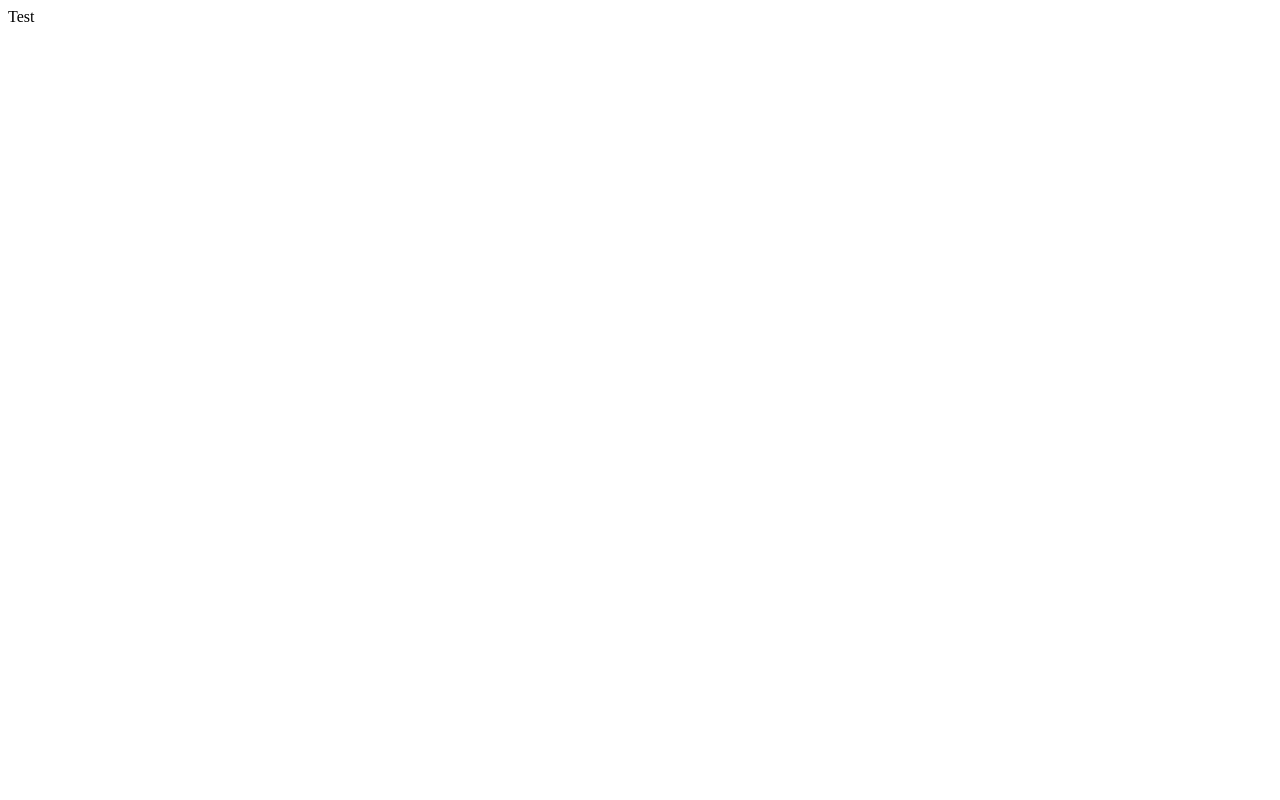
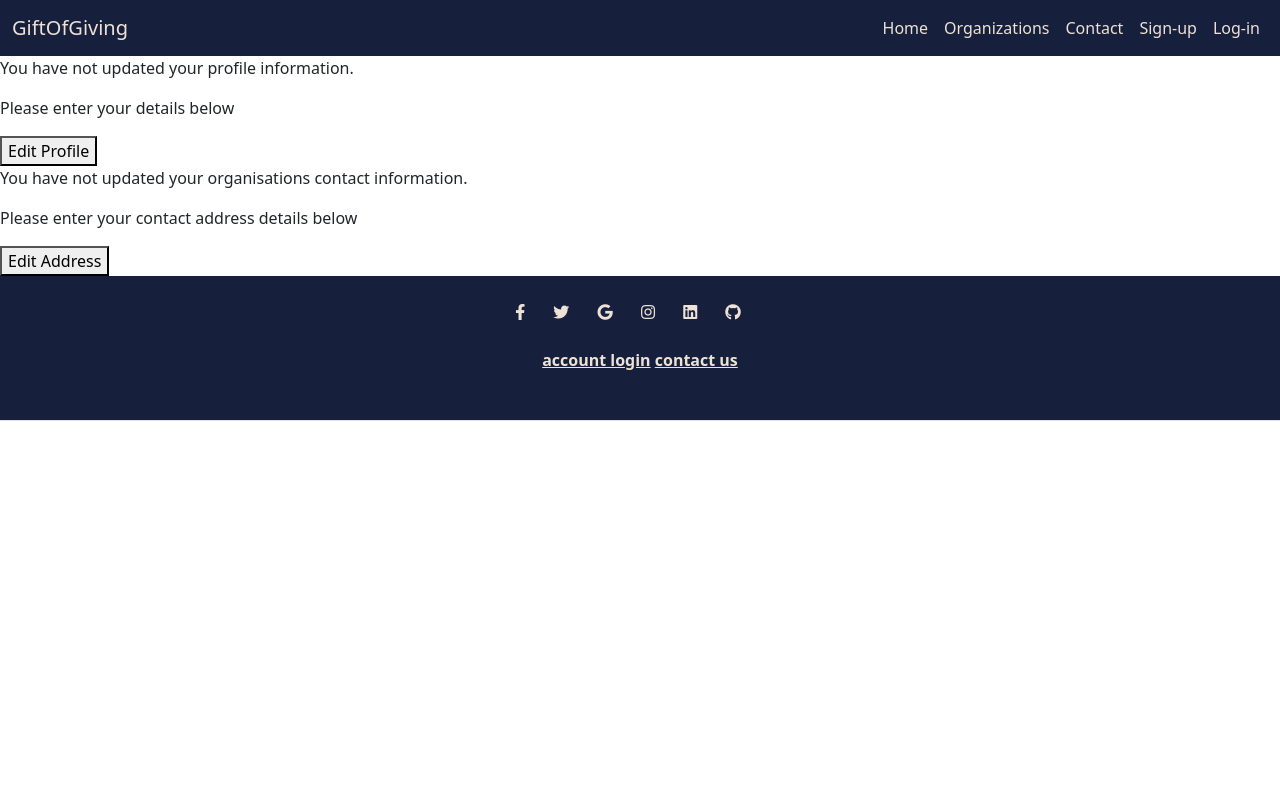
Before and after one commit to AmyOShea/GiftOfGiving, a Django app: a page that uses profiles/templates/profiles/profile.html in a window 1280 px wide. Before the commit the page is almost empty. Run offline with Django 3.2, Linux system fonts and the light colour scheme; the visitor is signed in with stand-in values (Sample User, id 1); some libraries are stand-ins or nearby versions.

Commit message:
Added profile.html content

```diff
--- a/profiles/templates/profiles/profile.html
+++ b/profiles/templates/profiles/profile.html
@@ -1 +1,29 @@
-Test
+{% extends 'base.html' %}
+{% load static %}
+
+{% block content %}
+
+    {% if profile %}
+        <p>{{profile.name}}</p>
+        <p>{{profile.organisation_name}}</p>
+        <p>{{profile.type}}</p>
+    {% else %}
+        <p>You have not updated your profile information.</p>
+        <p>Please enter your details below</p>
+    {% endif %}
+    <button>Edit Profile</button>
+
+    {% if address %}
+        <p>{{address.organisation_name}}</p>
+        <p>{{address.address_line_one}}</p>
+        <p>{{address.address_line_two}}</p>
+        <p>{{address.address_line_three}}</p>
+        <p>{{address.county}}</p>
+        <p>{{address.country}}</p>
+        <p>{{address.postcode}}</p>
+    {% else %}
+        <p>You have not updated your organisations contact information.</p>
+        <p>Please enter your contact address details below</p>
+    {% endif %}
+    <button>Edit Address</button>
+{% endblock %}
```
